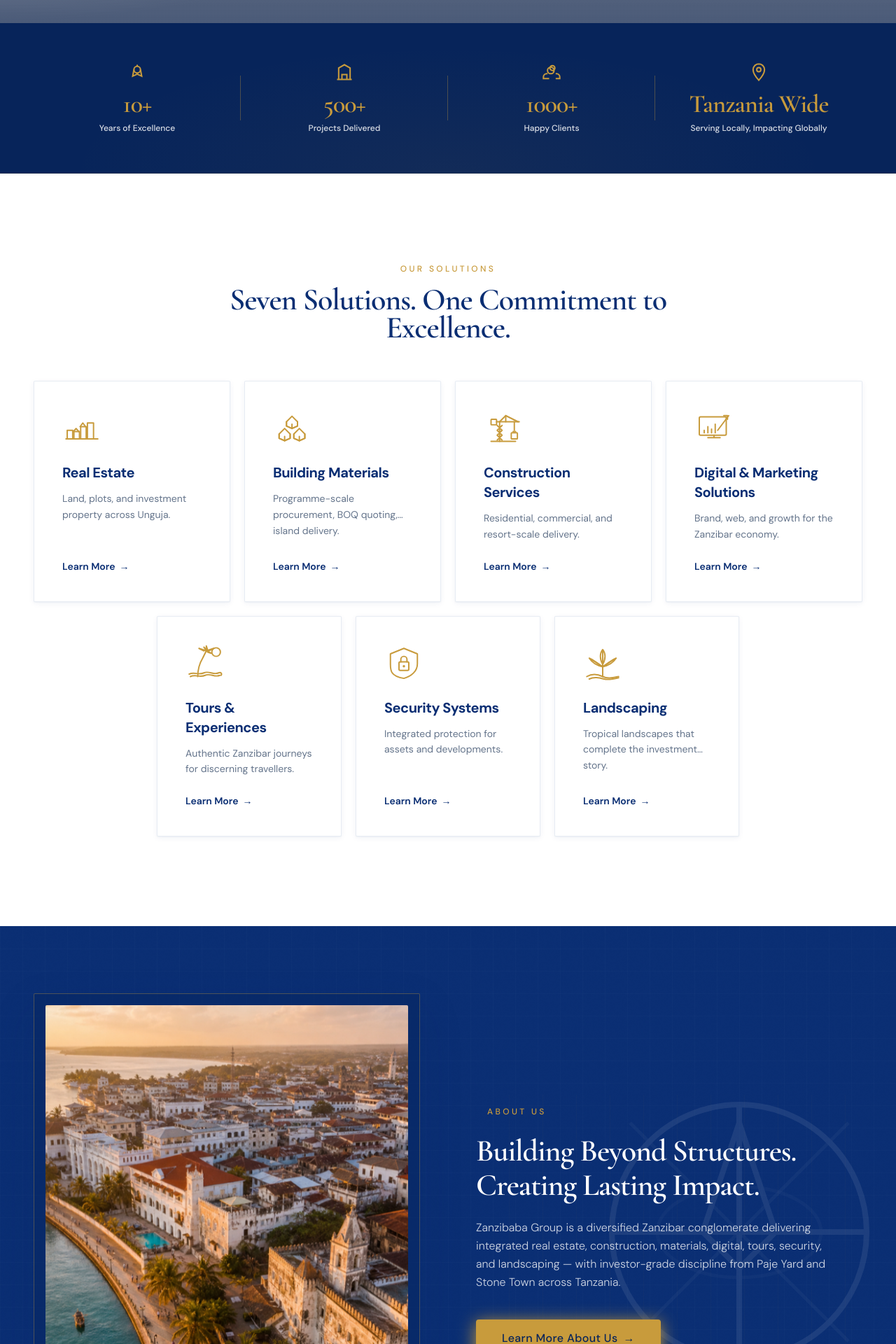
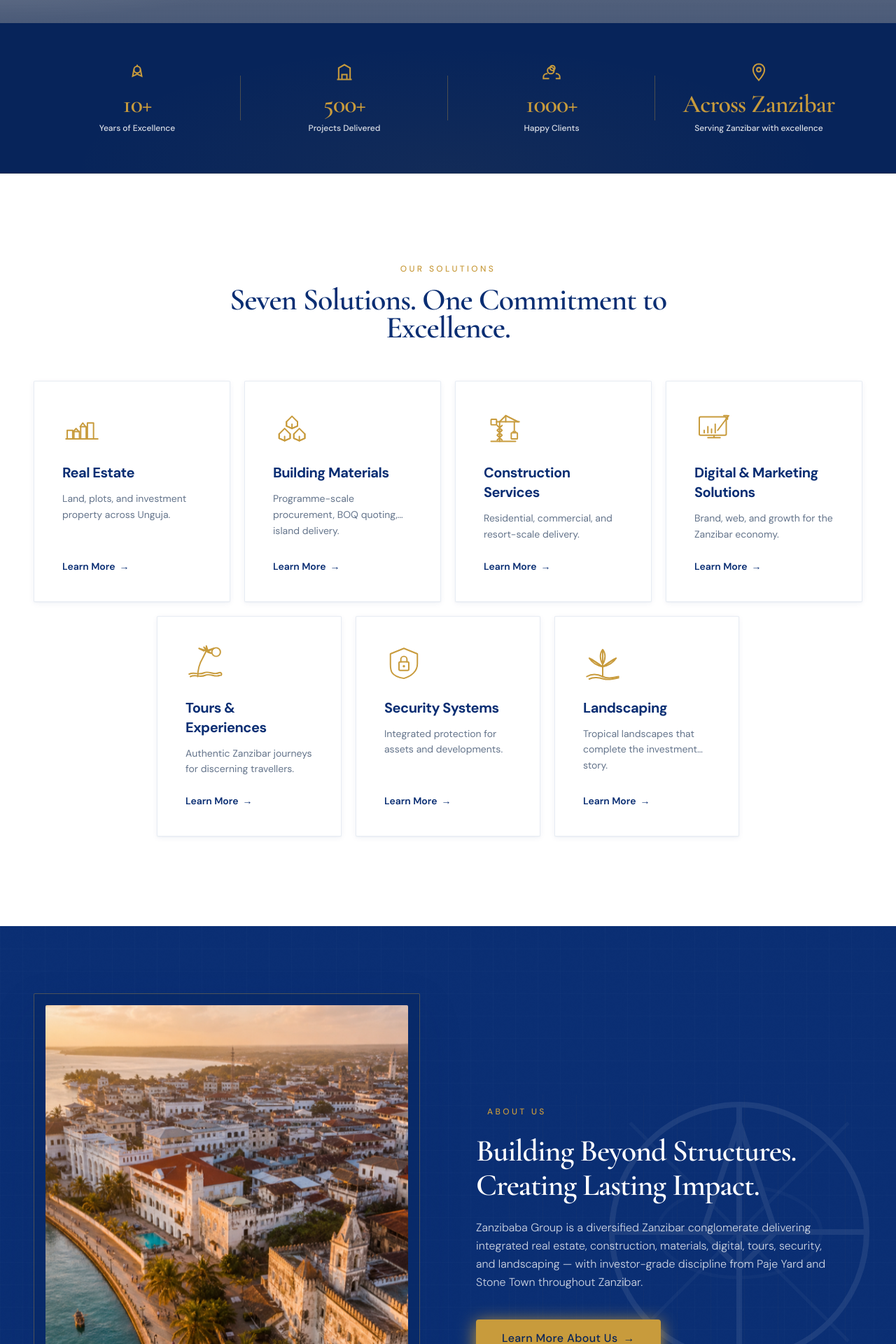
Before and after one commit to emkuwa/zanzibaba, a Next.js app: page / in a window 1280 px wide. Shown: the part 800-2720 px from the top of the page at 70% size. Built offline with nearby package versions, Linux system fonts and the light colour scheme; grey boxes are pictures that could not be loaded.

Commit message:
Scope service area to Zanzibar only
Co-authored-by: Cursor <cursoragent@cursor.com>

```diff
--- a/app/(portal)/about/page.tsx
+++ b/app/(portal)/about/page.tsx
@@ -20,7 +20,7 @@ export default function AboutPage() {
       <Hero
         compact
         title={<span className="text-white">About Zanzibaba Group</span>}
-        subtitle="A premium, diversified group headquartered in Zanzibar — serving Tanzania with discipline and long-term vision."
+        subtitle="A premium, diversified group headquartered in Zanzibar — serving the island with discipline and long-term vision."
       />
       <Section title="Our story">
         <div className="grid gap-12 lg:grid-cols-2 lg:gap-16">
@@ -33,7 +33,7 @@ export default function AboutPage() {
             <p>
               From our Paje yard and Mlandege Town Office in Stone Town, we
               support developers, contractors, and investors with programme-scale
-              delivery across Unguja and beyond.
+              delivery throughout Unguja.
             </p>
           </div>
           <div className="relative aspect-[4/3] overflow-hidden rounded-sm">
--- a/app/layout.tsx
+++ b/app/layout.tsx
@@ -9,13 +9,13 @@ export const metadata: Metadata = {
     template: "%s | Zanzibaba Group",
   },
   description:
-    "Zanzibaba Group — premium real estate, building materials, construction, digital, tours, security, and landscaping across Zanzibar and Tanzania.",
+    "Zanzibaba Group — premium real estate, building materials, construction, digital, tours, security, and landscaping throughout Zanzibar.",
   keywords: [
     "Zanzibaba",
     "Zanzibar",
     "real estate Zanzibar",
     "building materials",
-    "construction Tanzania",
+    "construction Zanzibar",
   ],
   openGraph: {
     type: "website",
--- a/components/portal/CtaBanner.tsx
+++ b/components/portal/CtaBanner.tsx
@@ -20,7 +20,7 @@ export function CtaBanner() {
         </h2>
         <p className="mx-auto mt-5 max-w-xl text-sm leading-relaxed text-white/75 sm:mt-6 sm:text-base lg:text-lg">
           Partner with Zanzibaba Group — seven divisions, one commitment to excellence
-          across Zanzibar and Tanzania.
+          throughout Zanzibar.
         </p>
         <div className="mt-8 flex flex-row flex-wrap justify-center gap-3 sm:mt-10 sm:gap-4">
           <Button href="/contact" variant="gold" size="lg" className="shadow-zb-gold">
--- a/components/portal/Footer.tsx
+++ b/components/portal/Footer.tsx
@@ -53,8 +53,8 @@ export function Footer() {
             />
             <p className="mt-6 max-w-sm text-sm font-light leading-relaxed tracking-wide text-white/75">
               Building today, empowering tomorrow — Zanzibaba Group delivers
-              real estate, materials, construction, and digital excellence across
-              Tanzania.
+              real estate, materials, construction, and digital excellence throughout
+              Zanzibar.
             </p>
             <div className="mt-6 flex gap-3">
               {SOCIAL.map((s) => (
--- a/data/homepage.ts
+++ b/data/homepage.ts
@@ -10,7 +10,7 @@ export const HERO_COPY = {
   line1: "BUILDING TODAY,",
   line2: "EMPOWERING TOMORROW.",
   subheadingMobile:
-    "A diversified Zanzibar group delivering real estate, materials, construction, and digital excellence across Tanzania.",
+    "A diversified Zanzibar group delivering real estate, materials, construction, and digital excellence throughout Zanzibar.",
   subheadingDesktop:
     "One group. Seven solutions. Endless possibilities. Delivering excellence across real estate, construction, technology, and lifestyle services.",
 } as const;
@@ -90,7 +90,7 @@ export const CORPORATE_TIMELINE = [
   { year: "2014", label: "Founded in Zanzibar", detail: "Paje Yard operations established" },
   { year: "2018", label: "Seven divisions unified", detail: "Group brand and integrated delivery model" },
   { year: "2022", label: "Stone Town presence", detail: "Mlandege office — corporate & investor relations" },
-  { year: "2026", label: "Regional expansion", detail: "Tanzania-wide programmes and digital estate" },
+  { year: "2026", label: "Island-wide growth", detail: "Zanzibar-wide programmes and digital estate" },
 ] as const;
 
 export const ABOUT_IMAGES = {
@@ -105,9 +105,9 @@ export const ABOUT_COPY = {
   headingMobile: "Rooted in Zanzibar. Built for tomorrow.",
   headingDesktop: "Building Beyond Structures. Creating Lasting Impact.",
   bodyMobile:
-    "Zanzibaba Group unites seven divisions under one premium brand — from Paje and Stone Town across Unguja to Tanzania-wide programmes. We deliver real estate, building materials, construction, digital marketing, tours, security, and landscaping with investor-grade discipline and local expertise.",
+    "Zanzibaba Group unites seven divisions under one premium brand — from Paje and Stone Town across Unguja. We deliver real estate, building materials, construction, digital marketing, tours, security, and landscaping with investor-grade discipline and local expertise.",
   bodyDesktop:
-    "Zanzibaba Group is a diversified Zanzibar conglomerate delivering integrated real estate, construction, materials, digital, tours, security, and landscaping — with investor-grade discipline from Paje Yard and Stone Town across Tanzania.",
+    "Zanzibaba Group is a diversified Zanzibar conglomerate delivering integrated real estate, construction, materials, digital, tours, security, and landscaping — with investor-grade discipline from Paje Yard and Stone Town throughout Zanzibar.",
 } as const;
 
 export const STRATEGIC_SECTORS = [
@@ -186,7 +186,7 @@ export const VISION_PILLARS = [
   },
   {
     title: "Island Expertise",
-    text: "Deep Unguja knowledge: Paje operations, Stone Town presence, and Tanzania-wide reach.",
+    text: "Deep Unguja knowledge: Paje operations, Stone Town presence, and island-wide reach across Zanzibar.",
   },
   {
     title: "Investor Discipline",
--- a/data/trust-metrics.json
+++ b/data/trust-metrics.json
@@ -26,9 +26,9 @@
     },
     {
       "id": "coverage",
-      "value": "Tanzania Wide",
-      "label": "Serving Locally, Impacting Globally",
-      "labelMobile": "Tanzania Wide",
+      "value": "Across Zanzibar",
+      "label": "Serving Zanzibar with excellence",
+      "labelMobile": "Across Zanzibar",
       "icon": "map",
       "indicative": true
     }
```
